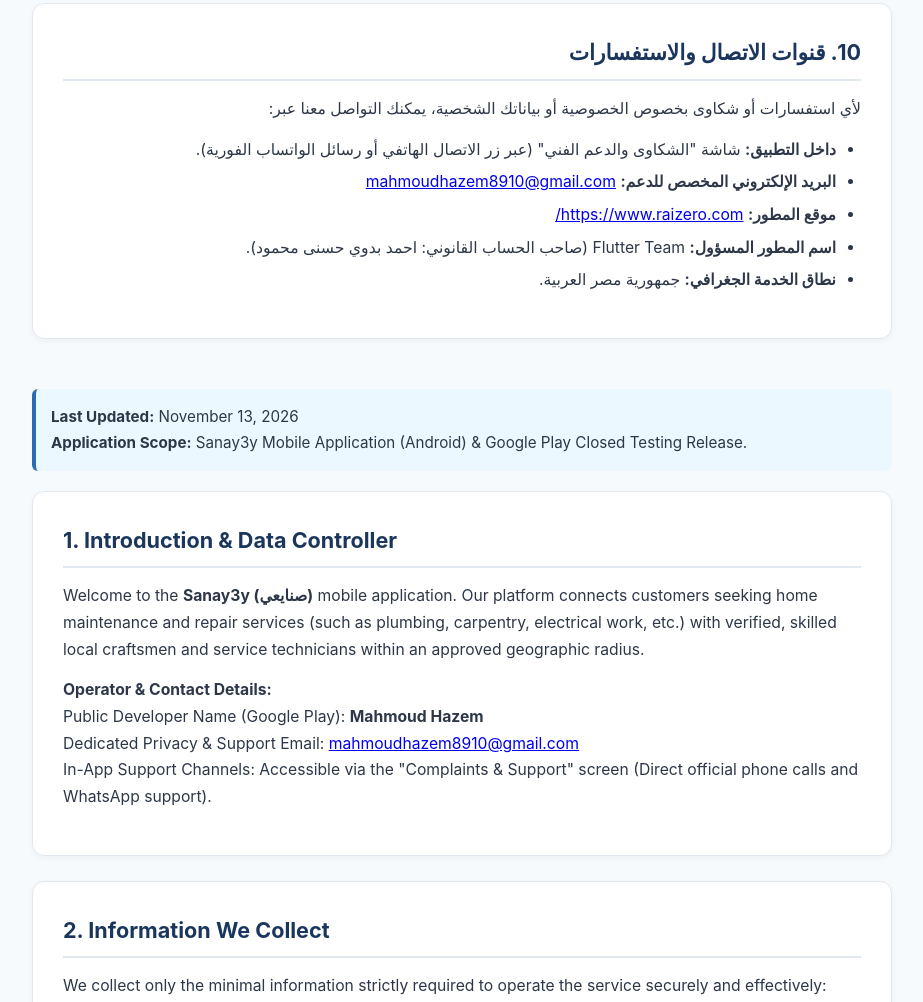
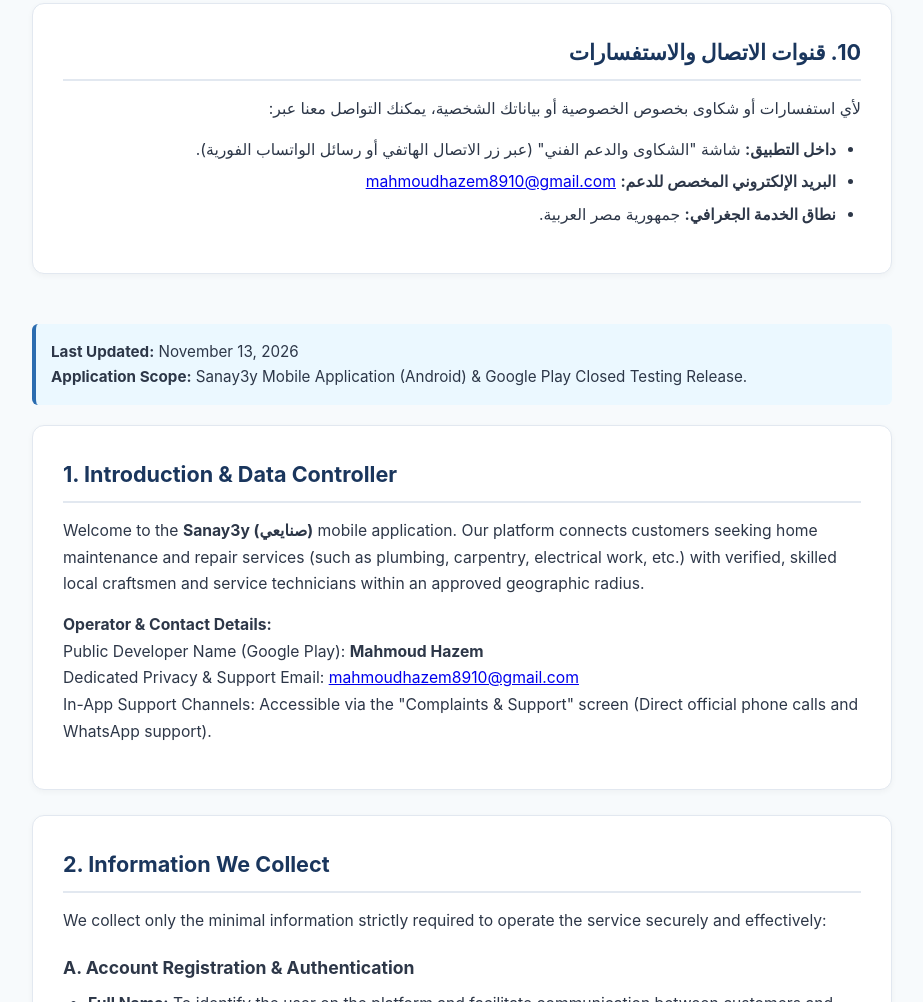
Before and after one commit to mahmoudhazem72/sanay3y-privacy-policy, a plain HTML site: page index.html in a window 1280 px wide. Shown: the part 4963-5965 px from the top of the page, without its empty margins (178-1101 px from the left). Drawn offline with Linux system fonts and the light colour scheme.

Commit message:
Remove developer contact details from index.html
Removed developer website and developer name from contact information.

```diff
--- a/index.html
+++ b/index.html
@@ -414,8 +414,8 @@
             <ul>
                 <li><strong>داخل التطبيق:</strong> شاشة "الشكاوى والدعم الفني" (عبر زر الاتصال الهاتفي أو رسائل الواتساب الفورية).</li>
                 <li><strong>البريد الإلكتروني المخصص للدعم:</strong> <a href="mailto:mahmoudhazem8910@gmail.com">mahmoudhazem8910@gmail.com</a></li>
-                <li><strong>موقع المطور:</strong> <a href="https://www.raizero.com/" target="_blank" rel="noopener noreferrer">https://www.raizero.com/</a></li>
-                <li><strong>اسم المطور المسؤول:</strong> Flutter Team (صاحب الحساب القانوني: احمد بدوي حسنى محمود).</li>
+
+
                 <li><strong>نطاق الخدمة الجغرافي:</strong> جمهورية مصر العربية.</li>
             </ul>
         </div>
```
